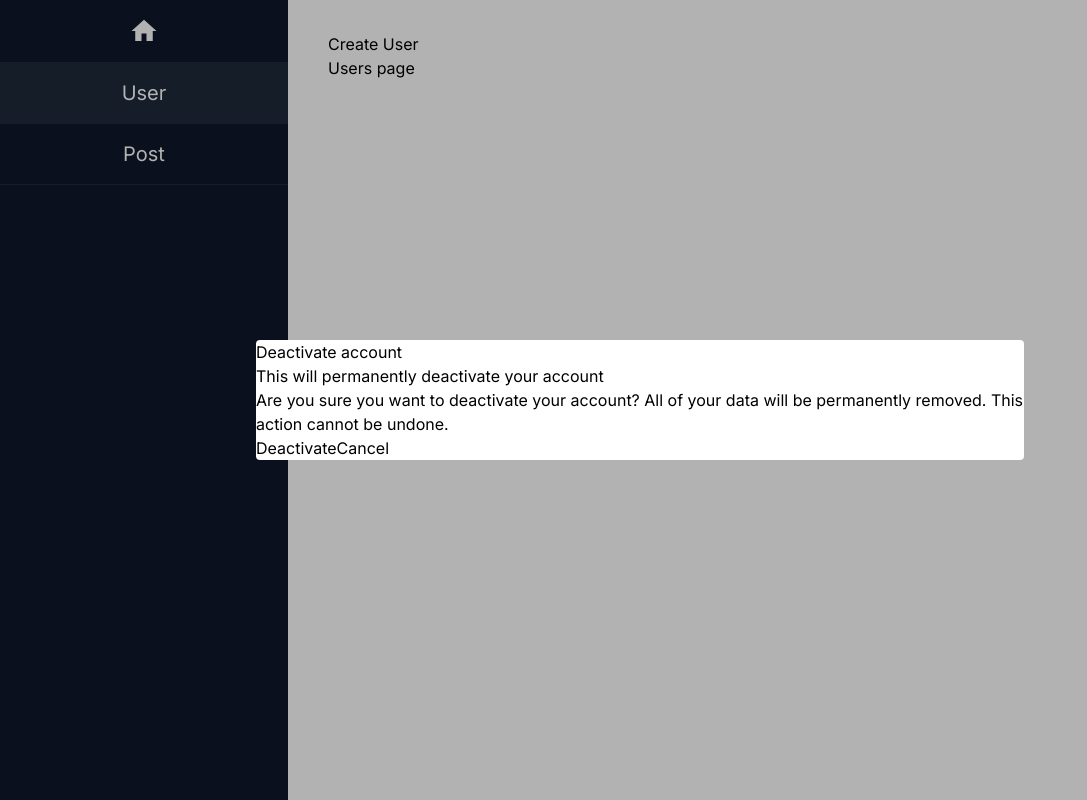
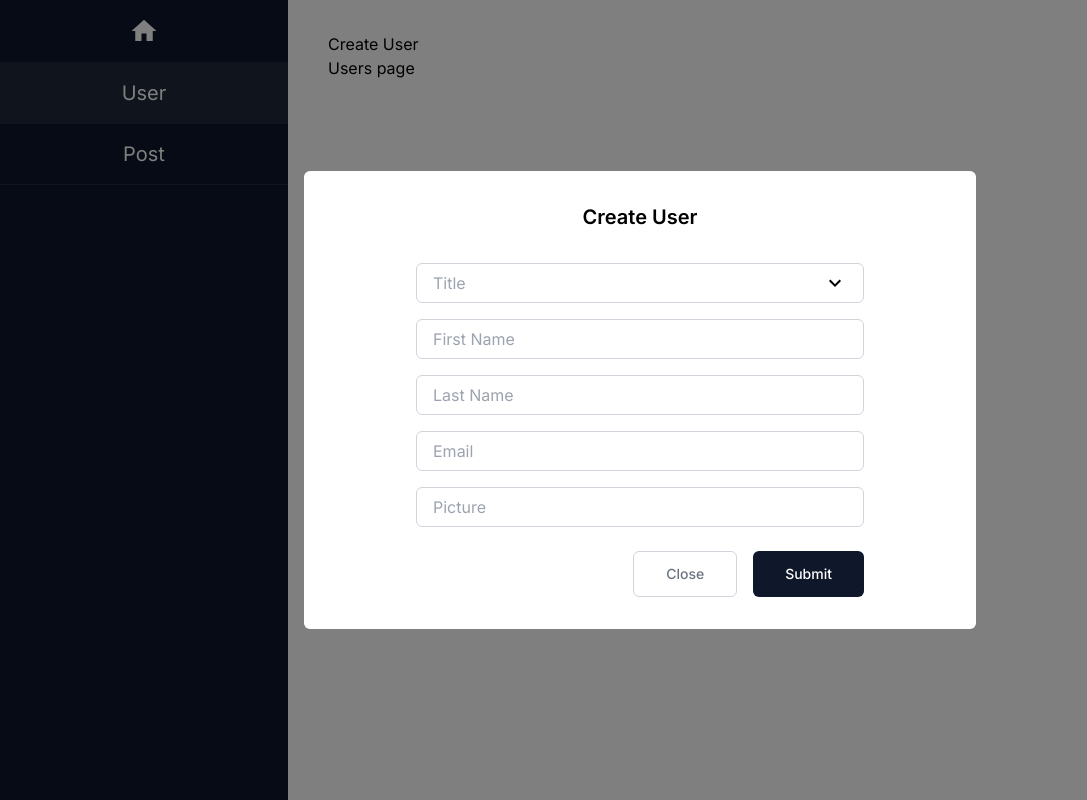
Before and after one commit to taufiqfebriant/mvi-assignment, a Next.js app: page /users in a window 1280 px wide. Both pictures are taken after a click on the button "Create User". Shown: the whole page, without its empty margins (0-1087 px from the left). Built offline with nearby package versions, Linux system fonts and the light colour scheme.

Commit message:
Tambah proses create user

```diff
--- a/package.json
+++ b/package.json
@@ -10,6 +10,7 @@
   },
   "dependencies": {
     "@headlessui/react": "^1.7.5",
+    "@hookform/resolvers": "^2.9.10",
     "@lukemorales/query-key-factory": "^1.0.3",
     "@next/font": "^13.0.6",
     "@tanstack/react-query": "^4.19.1",
@@ -23,8 +24,10 @@
     "next": "13.0.6",
     "react": "18.2.0",
     "react-dom": "18.2.0",
+    "react-hook-form": "^7.40.0",
     "react-icons": "^4.7.1",
-    "typescript": "4.9.4"
+    "typescript": "4.9.4",
+    "zod": "^3.20.2"
   },
   "devDependencies": {
     "autoprefixer": "^10.4.13",
--- a/pages/users/index.tsx
+++ b/pages/users/index.tsx
@@ -1,11 +1,45 @@
-import { Dialog } from "@headlessui/react";
+import { Dialog, Listbox } from "@headlessui/react";
+import { zodResolver } from "@hookform/resolvers/zod";
+import { useMutation, useQueryClient } from "@tanstack/react-query";
+import clsx from "clsx";
 import { useState } from "react";
+import { Controller, useForm } from "react-hook-form";
+import { MdCheck, MdExpandMore } from "react-icons/md";
+import { z } from "zod";
 import { getLayout } from "../../components/Layout";
+import { createUser } from "../../requests/createUser";
+import { titles } from "../../utils/constants";
 import { inter } from "../../utils/fonts";
 import { NextPageWithLayout } from "../_app";
 
+const schema = z.object({
+	title: z.enum(titles, { required_error: "Please choose a title." }),
+	firstName: z.string().min(1, { message: "Please enter your first name." }),
+	lastName: z.string().min(1, { message: "Please enter your last name." }),
+	email: z.string().email({ message: "Please enter a valid email." }),
+	picture: z.string().url({ message: "Please enter a valid URL." }),
+});
+
+type Schema = z.infer<typeof schema>;
+
 const UsersPage: NextPageWithLayout = () => {
 	let [isOpen, setIsOpen] = useState(false);
+	const queryClient = useQueryClient();
+	const [isSuccess, setIsSuccess] = useState(false);
+
+	const form = useForm<Schema>({ resolver: zodResolver(schema) });
+	const createUserMutation = useMutation({
+		mutationFn: createUser,
+		onSuccess: () => {
+			queryClient.invalidateQueries();
+		},
+	});
+
+	const onSubmit = (data: Schema) => {
+		createUserMutation.mutate(data);
+		setIsOpen(false);
+		setIsSuccess(true);
+	};
 
 	return (
 		<>
@@ -20,22 +54,155 @@ const UsersPage: NextPageWithLayout = () => {
 				onClose={() => setIsOpen(false)}
 				className={`relative z-50 ${inter.className} font-sans`}
 			>
-				<div className="fixed inset-0 bg-black/30" aria-hidden="true" />
+				<div className="fixed inset-0 bg-black/50" aria-hidden="true" />
 
 				<div className="fixed inset-0 flex items-center justify-center">
-					<Dialog.Panel className="max-w-3xl rounded bg-white">
-						<Dialog.Title>Deactivate account</Dialog.Title>
-						<Dialog.Description>
-							This will permanently deactivate your account
-						</Dialog.Description>
+					<Dialog.Panel className="w-[42rem] rounded-md bg-white p-8">
+						<div className="max-w-md mx-auto">
+							<Dialog.Title className="font-semibold text-xl text-center">
+								Create User
+							</Dialog.Title>
 
-						<p>
-							Are you sure you want to deactivate your account? All of your data
-							will be permanently removed. This action cannot be undone.
-						</p>
+							<form onSubmit={form.handleSubmit(onSubmit)}>
+								<div className="flex flex-col gap-y-4">
+									<Controller
+										control={form.control}
+										name="title"
+										render={({ field: { value, ...rest } }) => (
+											<div>
+												<Listbox {...rest} as="div" className="relative">
+													{({ open }) => (
+														<>
+															<Listbox.Button
+																className={clsx(
+																	"border w-full border-gray-300 h-10 mt-8 text-left px-4 flex items-center justify-between cursor-default",
+																	{ "rounded-t-md": open },
+																	{ "rounded-md": !open }
+																)}
+															>
+																<span
+																	className={clsx({
+																		"text-gray-400": !value,
+																	})}
+																>
+																	{value
+																		? value.charAt(0).toUpperCase() +
+																		  value.slice(1)
+																		: "Title"}
+																</span>
+																<MdExpandMore className="text-2xl" />
+															</Listbox.Button>
 
-						<button onClick={() => setIsOpen(false)}>Deactivate</button>
-						<button onClick={() => setIsOpen(false)}>Cancel</button>
+															<Listbox.Options className="border-x border-b border-gray-300 rounded-b-md flex flex-col divide-y divide-gray-300 absolute w-full bg-white shadow">
+																{titles.map((title) => (
+																	<Listbox.Option
+																		key={title}
+																		value={title}
+																		className="h-10 flex items-center px-4 cursor-default hover:bg-gray-100 justify-between"
+																	>
+																		{({ selected }) => (
+																			<>
+																				<span>
+																					{title.charAt(0).toUpperCase() +
+																						title.slice(1)}
+																				</span>
+																				{selected ? (
+																					<MdCheck className="text-xl" />
+																				) : null}
+																			</>
+																		)}
+																	</Listbox.Option>
+																))}
+															</Listbox.Options>
+														</>
+													)}
+												</Listbox>
+
+												{form.formState.errors.title ? (
+													<p className="mt-1 text-sm text-red-500">
+														{form.formState.errors.title.message}
+													</p>
+												) : null}
+											</div>
+										)}
+									/>
+
+									<div>
+										<input
+											{...form.register("firstName")}
+											placeholder="First Name"
+											className="border border-gray-300 rounded-md h-10 px-4 focus:outline-none focus:border-slate-900 w-full"
+										/>
+
+										{form.formState.errors.firstName ? (
+											<p className="mt-1 text-sm text-red-500">
+												{form.formState.errors.firstName.message}
+											</p>
+										) : null}
+									</div>
+
+									<div>
+										<input
+											{...form.register("lastName")}
+											placeholder="Last Name"
+											className="border border-gray-300 rounded-md h-10 px-4 focus:outline-none focus:border-slate-900 w-full"
+										/>
+
+										{form.formState.errors.lastName ? (
+											<p className="mt-1 text-sm text-red-500">
+												{form.formState.errors.lastName.message}
+											</p>
+										) : null}
+									</div>
+
+									<div>
+										<input
+											{...form.register("email")}
+											type="email"
+											placeholder="Email"
+											className="border border-gray-300 rounded-md h-10 px-4 focus:outline-none focus:border-slate-900 w-full"
+										/>
+
+										{form.formState.errors.email ? (
+											<p className="mt-1 text-sm text-red-500">
+												{form.formState.errors.email.message}
+											</p>
+										) : null}
+									</div>
+
+									<div>
+										<input
+											{...form.register("picture")}
+											placeholder="Picture"
+											className="border border-gray-300 rounded-md h-10 px-4 focus:outline-none focus:border-slate-900 w-full"
+										/>
+
+										{form.formState.errors.picture ? (
+											<p className="mt-1 text-sm text-red-500">
+												{form.formState.errors.picture.message}
+											</p>
+										) : null}
+									</div>
+								</div>
+
+								<div className="flex justify-end mt-6 gap-x-4">
+									<button
+										type="button"
+										className="px-8 py-3 border border-gray-300 rounded-md font-medium text-sm text-gray-500 hover:border-slate-900 hover:text-slate-900 transition-all"
+										onClick={() => setIsOpen(false)}
+									>
+										Close
+									</button>
+
+									<button
+										type="submit"
+										className="px-8 py-3 bg-slate-900 text-white rounded-md font-medium text-sm hover:bg-slate-800 transition-all"
+									>
+										Submit
+									</button>
+								</div>
+							</form>
+						</div>
 					</Dialog.Panel>
 				</div>
 			</Dialog>
--- /dev/null
+++ b/requests/createUser.ts
@@ -0,0 +1,35 @@
+import { titles } from "../utils/constants";
+
+type Params = {
+	title: typeof titles[number];
+	firstName: string;
+	lastName: string;
+	email: string;
+	picture: string;
+};
+
+export const createUser = async (params: Params) => {
+	const response = await fetch(
+		`${process.env.NEXT_PUBLIC_API_URL}/user/create`,
+		{
+			headers: {
+				"app-id": "62996cb2689bf0731cb00285",
+				"Content-Type": "application/json",
+			},
+			method: "POST",
+			body: JSON.stringify({
+				title: params.title,
+				firstName: params.firstName,
+				lastName: params.lastName,
+				email: params.email,
+				picture: params.picture,
+			}),
+		}
+	);
+
+	if (!response.ok) {
+		throw new Error("Failed to get users");
+	}
+
+	return response.json();
+};
--- /dev/null
+++ b/utils/constants.ts
@@ -0,0 +1 @@
+export const titles = ["mr", "mrs", "miss"] as const;
```
Also changed, not shown: 1 other file (tests, documents, lock files or other folders).
